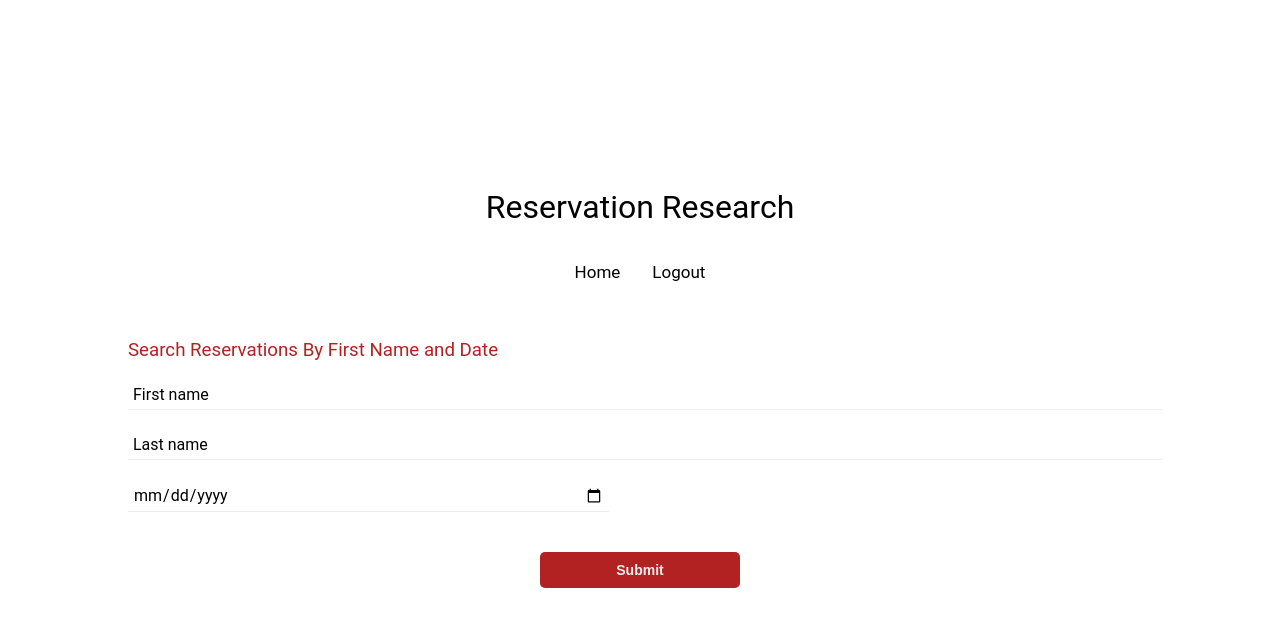
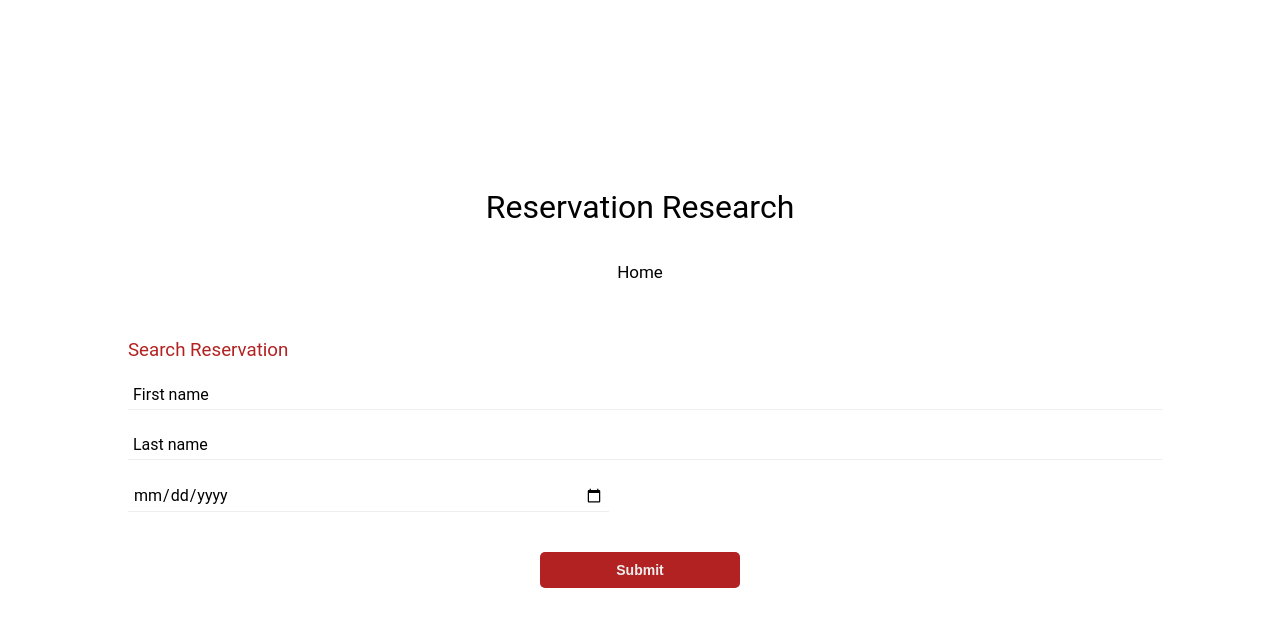
Before and after one commit to rohan1221/COSC4351-PROJECT, a Flask app: page /SearchReservation in a window 1280 px wide. Shown: the top 627 px of the page. Run offline with Flask 2, Linux system fonts and the light colour scheme; a user stored in the database is signed in.

Commit message:
updated search
removed elements

```diff
--- a/application/templates/SearchReservation.html
+++ b/application/templates/SearchReservation.html
@@ -166,14 +166,14 @@
                 <a class = "active "href="{{ url_for('views.index') }}">
                     Home
                 </a>
-                {% if current_user.is_authenticated %}
-                <a href="{{ url_for('auth.logout') }}" >
-                    Logout
-                </a>
-                {% endif %}
-                {% if not current_user.is_authenticated %}
-                <a href="/emp_login" class="w3-bar-item w3-button">Employee Login</a>
-                {% endif %}
+<!--                {% if current_user.is_authenticated %}-->
+<!--&lt;!&ndash;                <a href="{{ url_for('auth.logout') }}" >&ndash;&gt;-->
+<!--&lt;!&ndash;                    Logout&ndash;&gt;-->
+<!--&lt;!&ndash;                </a>&ndash;&gt;-->
+<!--                {% endif %}-->
+<!--                {% if not current_user.is_authenticated %}-->
+<!--                <a href="/emp_login" class="w3-bar-item w3-button">Employee Login</a>-->
+<!--                {% endif %}-->
             </div>
             {% with messages = get_flashed_messages() %}
                 {% if messages %}
@@ -183,8 +183,8 @@
                 {% endif %}
             {% endwith %}
 
-        <form action="{{ url_for("views.searchReservation")}}" method="post">
-            <h3>Search Reservations By First Name and Date</h3>
+        <form action={{url_for("views.searchReservation")}} method="post">
+            <h3>Search Reservation</h3>
             <div class="employeeSearch">
                 <input class="fname" type="text" name="fname" placeholder="First name" maxlength = "15" required/>
                 <input class="fname" type="text" name="lname" placeholder="Last name" maxlength = "15" required/>
```
